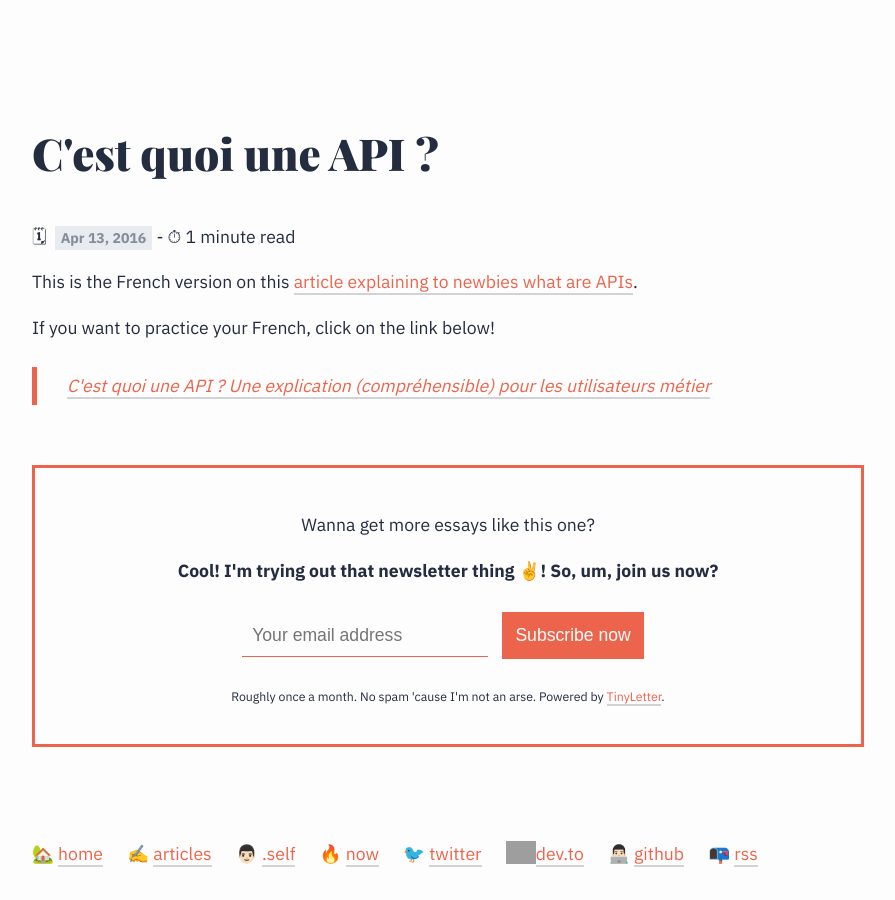
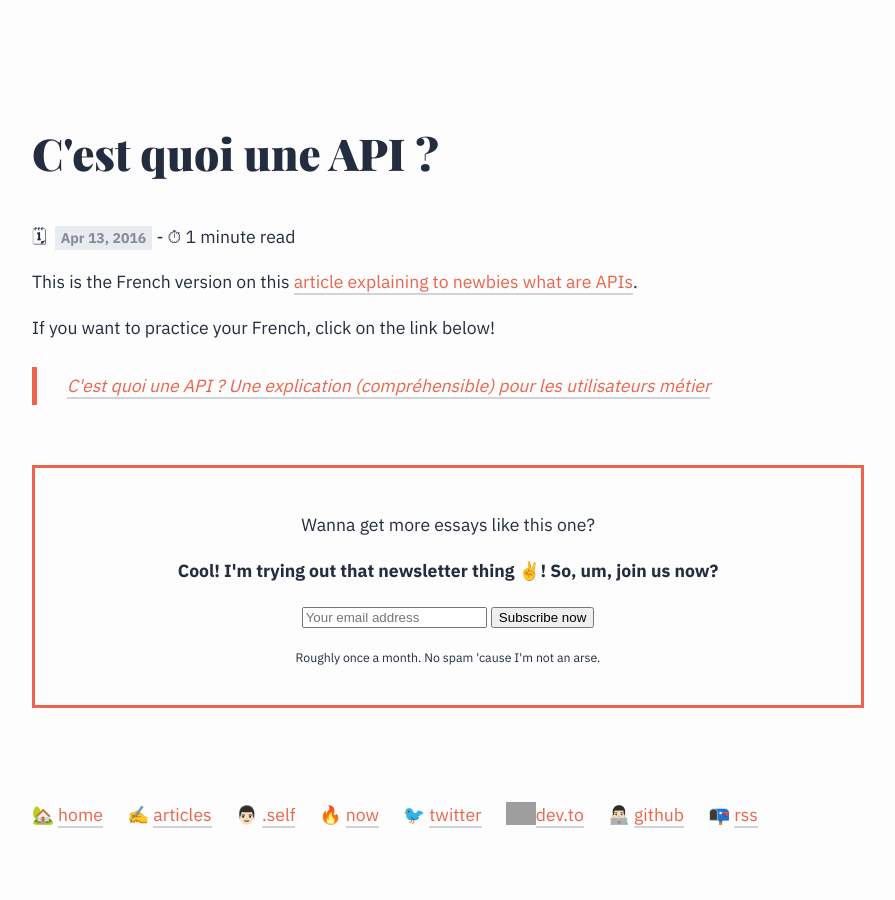
Before and after one commit to merciremi/remicodes, a Jekyll site: the page built from _posts/2016-04-13-cest-quoi-une-api.md, in a window 1280 px wide. Shown: the whole page, without its empty margins (192-1087 px from the left). Built offline with Jekyll 4.4.1, drawn with Linux system fonts in a browser that asks for light colours; some web fonts are replaced; grey boxes are pictures that could not be loaded.

Commit message:
Move newsletter stuff to mailchimp

```diff
--- a/_includes/newsletter.html
+++ b/_includes/newsletter.html
@@ -1,16 +1,31 @@
-<form class="newsletter-block"
-      action="https://tinyletter.com/merciremi"
+<div id="mc_embed_signup">
+  <form action="https://remimercier.us18.list-manage.com/subscribe/post?u=73774ffb65bb733533be2d97e&amp;id=0ae611543f"
         method="post"
-      target="popupwindow"
-      onsubmit="window.open('https://tinyletter.com/merciremi', 'popupwindow', 'scrollbars=yes,width=800,height=600');return true">
+        id="mc-embedded-subscribe-form"
+        name="mc-embedded-subscribe-form"
+        class="validate newsletter-block"
+        target="_blank"
+        novalidate>
+
+    <div id="mc_embed_signup_scroll">
       <p>Wanna get more essays like this one?</p>
       <p>
         <strong>Cool! I'm trying out that newsletter thing ✌️! So, um, join us now?</strong>
       </p>
       <p>
-    <input type="text" name="email" placeholder="Your email address" id="tlemail" />
-    <input type="submit" value="Subscribe now" id="tlsubmit" />
+        <input type="email" value="" name="EMAIL" placeholder="Your email address" class="required email" id="mce-EMAIL">
+        <input type="submit" value="Subscribe now" name="subscribe" id="mc-embedded-subscribe" class="button">
       </p>
-  <input type="hidden" value="1" name="embed"/>
-  <p class="newsletter-credits">Roughly once a month. No spam 'cause I'm not an arse. Powered by <a href="https://tinyletter.com" target="_blank">TinyLetter</a>.</p>
+      <div id="mce-responses" class="clear">
+        <div class="response" id="mce-error-response" style="display:none"></div>
+        <div class="response" id="mce-success-response" style="display:none"></div>
+      </div>
+      <!-- real people should not fill this in and expect good things - do not remove this or risk form bot signups-->
+      <div style="position: absolute; left: -5000px;" aria-hidden="true"><input type="text" name="b_73774ffb65bb733533be2d97e_0ae611543f" tabindex="-1" value=""></div>
+
+      <p class="newsletter-credits">
+        Roughly once a month. No spam 'cause I'm not an arse.
+      </p>
+    </div>
   </form>
+</div>
```
Lines whose indentation alone changed are shown as unchanged.
